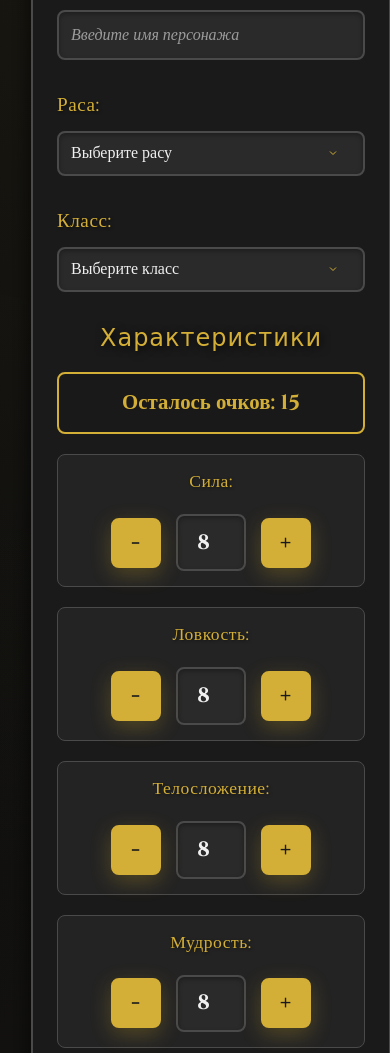
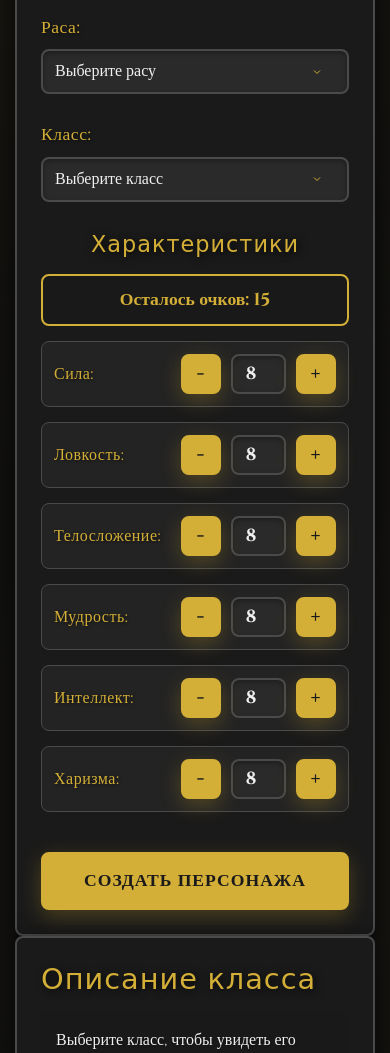
Before and after one commit to Milenim/Thordridge, a website: page public/index.html in a window 390 px wide. Shown: the part 458-1511 px from the top of the page. Drawn offline with Linux system fonts and the light colour scheme; a web font is replaced by a local one.

Commit message:
вфыв

```diff
--- a/public/index.html
+++ b/public/index.html
@@ -17,24 +17,24 @@
 
         .page-container {
             width: 100%;
-            max-width: 1800px;
+            max-width: 1600px;
             margin: 0 auto;
         }
 
         .main-container {
             display: grid;
-            grid-template-columns: 1fr 1fr 1fr;
-            gap: 30px;
+            grid-template-columns: 1fr 1.2fr 1fr;
+            gap: 25px;
             align-items: flex-start;
         }
 
         .form-container {
-            min-width: 400px;
+            min-width: 380px;
         }
 
         .race-info, .class-info {
-            min-width: 400px;
-            max-height: 80vh;
+            min-width: 380px;
+            max-height: 75vh;
             overflow-y: auto;
         }
 
@@ -42,9 +42,9 @@
             display: flex;
             align-items: center;
             justify-content: space-between;
-            gap: 15px;
-            margin: 20px 0;
-            padding: 15px;
+            gap: 10px;
+            margin: 15px 0;
+            padding: 12px;
             background: rgba(42, 42, 42, 0.6);
             border-radius: var(--border-radius);
             border: 1px solid var(--border-color);
@@ -60,59 +60,66 @@
             flex: 1;
             text-align: left;
             margin-bottom: 0;
-            font-size: 1.1em;
+            font-size: 1rem;
+        }
+
+        .stat-controls {
+            display: flex;
+            align-items: center;
+            gap: 10px;
         }
 
         .stat-container input {
-            width: 80px;
+            width: 60px;
             text-align: center;
-            font-size: 1.2em;
+            font-size: 1.1em;
             font-weight: bold;
+            padding: 8px;
         }
 
         .stat-container button {
-            width: 45px;
-            height: 45px;
+            width: 35px;
+            height: 35px;
             padding: 0;
-            font-size: 1.4rem;
+            font-size: 1.2rem;
             font-weight: bold;
-            min-width: 45px;
+            min-width: 35px;
             display: flex;
             align-items: center;
             justify-content: center;
         }
 
         .points {
-            font-size: 1.4rem;
-            margin: 20px 0;
+            font-size: 1.2rem;
+            margin: 18px 0;
             text-align: center;
             color: var(--primary-gold);
             font-weight: bold;
-            padding: 15px;
+            padding: 12px;
             background: rgba(26, 26, 26, 0.8);
             border-radius: var(--border-radius);
             border: 2px solid var(--primary-gold);
         }
 
         .form-group {
-            margin-bottom: 2rem;
+            margin-bottom: 1.8rem;
         }
 
         .form-group input, .form-group select {
-            font-size: 1.1em;
-            padding: 15px;
+            font-size: 1rem;
+            padding: 12px;
         }
 
         .form-group label {
-            font-size: 1.2em;
-            margin-bottom: 0.8rem;
+            font-size: 1.1em;
+            margin-bottom: 0.6rem;
         }
 
         .description-content {
             opacity: 0;
             transform: translateY(20px);
             animation: fadeIn 0.5s ease forwards;
-            padding: 20px;
+            padding: 15px;
             background: rgba(26, 26, 26, 0.4);
             border-radius: var(--border-radius);
             margin-top: 10px;
@@ -125,9 +132,9 @@
 
         .submit-button {
             width: 100%;
-            padding: 20px;
-            font-size: 1.3em;
-            margin-top: 30px;
+            padding: 15px;
+            font-size: 1.2em;
+            margin-top: 25px;
         }
 
         /* Планшетная версия */
@@ -158,15 +165,24 @@
                 align-items: flex-start;
             }
 
+            .page-container {
+                width: 100%;
+                display: flex;
+                justify-content: center;
+            }
+
             .main-container {
                 display: block;
                 gap: 20px;
+                width: 100%;
+                max-width: 100%;
             }
 
             .form-container, .race-info, .class-info {
                 width: 100%;
                 min-width: auto;
-                margin-bottom: 20px;
+                margin: 0 auto 20px auto;
+                max-width: 500px;
             }
 
             .race-info, .class-info {
@@ -175,41 +191,29 @@
             }
 
             .stat-container {
-                flex-direction: column;
-                gap: 10px;
-                text-align: center;
-                padding: 15px;
+                padding: 12px;
             }
 
             .stat-container label {
-                width: 100%;
-                margin-bottom: 10px;
-                text-align: center;
-                font-size: 1.1em;
-            }
-
-            .stat-controls {
-                display: flex;
-                align-items: center;
-                gap: 15px;
-                justify-content: center;
+                font-size: 1rem;
             }
 
             .stat-container input {
-                width: 70px;
-                font-size: 1.3em;
+                width: 55px;
+                font-size: 1.1em;
+                padding: 6px;
             }
 
             .stat-container button {
-                width: 50px;
-                height: 50px;
-                font-size: 1.5rem;
+                width: 40px;
+                height: 40px;
+                font-size: 1.3rem;
             }
 
             .points {
-                font-size: 1.3rem;
-                padding: 15px;
-                margin: 20px 0;
+                font-size: 1.1rem;
+                padding: 12px;
+                margin: 15px 0;
             }
 
             .form-group input, .form-group select {
@@ -225,34 +229,32 @@
 
         /* Улучшенные описания */
         .race-info h2, .class-info h2 {
-            position: sticky;
-            top: 0;
-            background: var(--dark-bg);
-            padding: 10px 0;
-            border-bottom: 2px solid var(--primary-gold);
             margin-bottom: 15px;
-            z-index: 10;
+            position: static;
+            background: transparent;
+            border: none;
+            padding: 0;
         }
 
         .description-content strong {
             color: var(--primary-gold);
-            font-size: 1.1em;
+            font-size: 1em;
         }
 
         .description-content br + strong {
             display: block;
-            margin-top: 15px;
+            margin-top: 12px;
         }
 
         /* Анимации */
         .container {
-            animation: slideInUp 0.6s ease-out;
+            animation: slideInUp 0.5s ease-out;
         }
 
         @keyframes slideInUp {
             from {
                 opacity: 0;
-                transform: translateY(30px);
+                transform: translateY(20px);
             }
             to {
                 opacity: 1;
@@ -261,17 +263,17 @@
         }
 
         .stat-container {
-            animation: slideInLeft 0.4s ease-out;
+            animation: slideInLeft 0.3s ease-out;
         }
 
         .stat-container:nth-child(even) {
-            animation: slideInRight 0.4s ease-out;
+            animation: slideInRight 0.3s ease-out;
         }
 
         @keyframes slideInLeft {
             from {
                 opacity: 0;
-                transform: translateX(-20px);
+                transform: translateX(-15px);
             }
             to {
                 opacity: 1;
@@ -282,12 +284,30 @@
         @keyframes slideInRight {
             from {
                 opacity: 0;
-                transform: translateX(20px);
+                transform: translateX(15px);
             }
             to {
                 opacity: 1;
                 transform: translateX(0);
             }
+        }
+
+        /* Центрирование контента */
+        .container {
+            margin: 0 auto;
+        }
+
+        /* Улучшенные заголовки */
+        h1 {
+            font-size: 2.2rem;
+        }
+
+        h2 {
+            font-size: 1.8rem;
+        }
+
+        h3 {
+            font-size: 1.4rem;
         }
     </style>
 </head>
```
Also changed, not shown: public/gameplay.html (+87 -21 lines).
